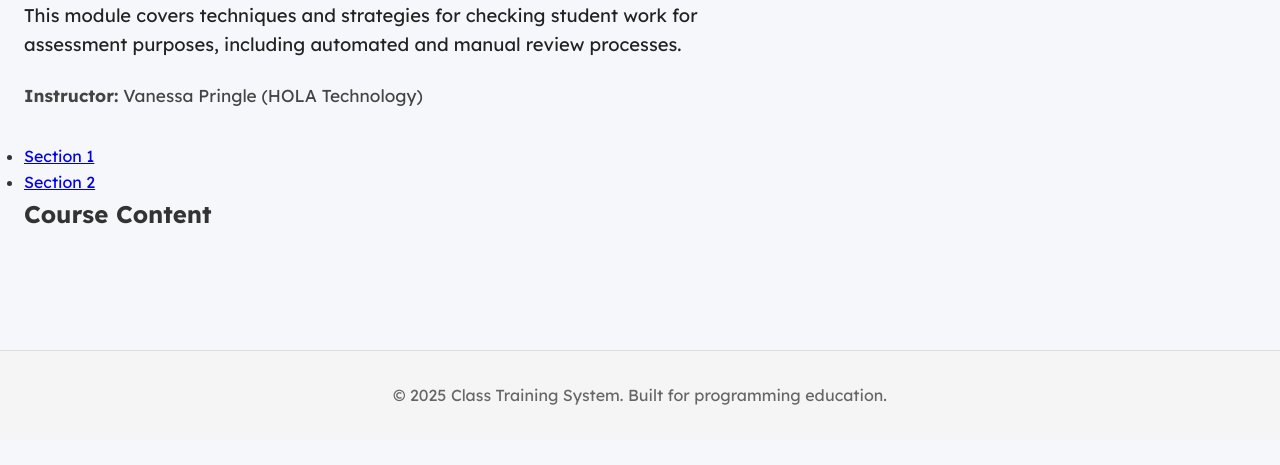
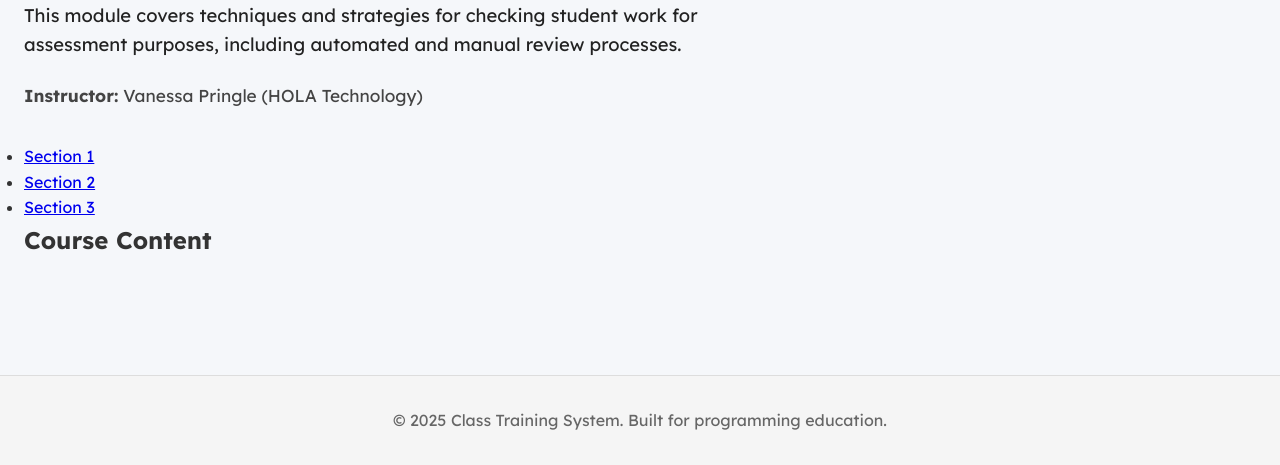
Before and after one commit to WHS-DTECH/ClassTrainingSys, a Flask app: template app/templates/lessons/lesson3/l3_contents.html in a window 1280 px wide. Shown: the part 263-728 px from the top of the page. Run offline with Flask 3, Linux system fonts and the light colour scheme; the template is opened without the code that fills it, so the values that code supplies are empty; some libraries are stand-ins or nearby versions.

Commit message:
Lesson 2 sections

```diff
--- a/app/templates/lessons/lesson3/l3_contents.html
+++ b/app/templates/lessons/lesson3/l3_contents.html
@@ -13,8 +13,9 @@
   <!-- Section Navigation -->
   <nav>
     <ul>
-      <li><a href="/lessons/sections/7">Section 1</a></li>
-      <li><a href="/lessons/sections/8">Section 2</a></li>
+      <li><a href="/lessons/sections/13">Section 1</a></li>
+      <li><a href="/lessons/sections/14">Section 2</a></li>
+      <li><a href="/lessons/sections/15">Section 3</a></li>
     </ul>
   </nav>
   <h2>Course Content</h2>
--- a/update_lesson6_content_hardcoded_links.py
+++ b/update_lesson6_content_hardcoded_links.py
@@ -13,9 +13,9 @@ with app.app_context():
 <p><b>Instructor:</b> Vanessa Pringle (HOLA Technology)</p>
 <h2>Course Content</h2>
 <ol>
-  <li><a href="/lessons/sections/9">Section 1: Debugging Mindset</a></li>
-  <li><a href="/lessons/sections/10">Section 2: Common Debugging Techniques</a></li>
-  <li><a href="/lessons/sections/11">Section 3: Persistence and Problem-Solving</a></li>
+  <li><a href="/lessons/sections/9">Section 1: Python Debugging – Best Practices</a></li>
+  <li><a href="/lessons/sections/10">Section 2: JavaScript Debugging – Best Practices</a></li>
+  <li><a href="/lessons/sections/11">Section 3: HTML and CSS Debugging – Best Practices</a></li>
   <li><a href="/lessons/sections/12">Section 4: Debugging in Practice</a></li>
 </ol>'''
         db.session.commit()
```
